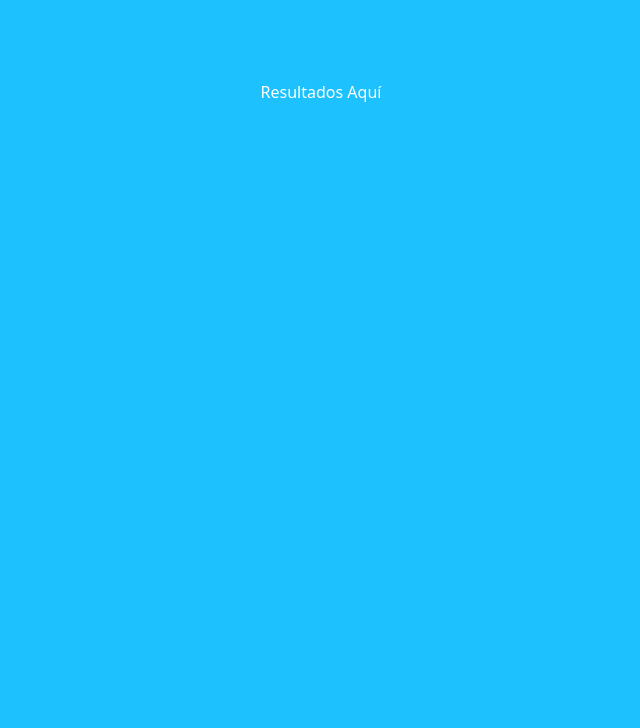
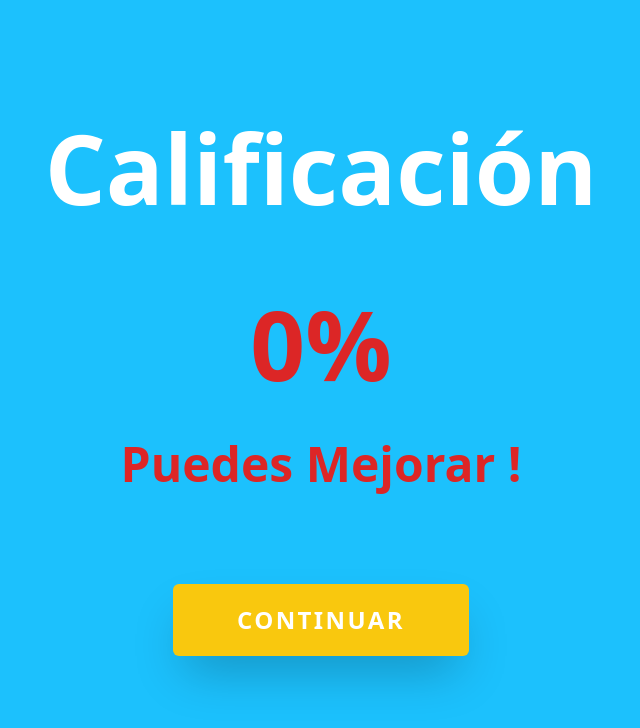
Before and after one commit to DanyRivera/aprender_tablas_react, a React (Vite) app: page /resultados#no-back-button in a window 1280 px wide. Shown: the top 728 px of the page, without its empty margins (319-959 px from the left). Built offline with nearby package versions, Linux system fonts and the light colour scheme.

Commit message:
Version 1.0

```diff
--- a/src/App.jsx
+++ b/src/App.jsx
@@ -1,9 +1,12 @@
 import { BrowserRouter as Router, Route, Routes} from 'react-router-dom';
+import { useState } from 'react/cjs/react.development';
 import Home from './components/Home';
 import Learn from './components/Learn';
-import Resultados from './components/Resultados';
+import Results from './components/Results';
 
 function App() {
+
+  const [puntos, setPuntos] = useState([]);
 
   return (
 
@@ -11,8 +14,8 @@ function App() {
 
       <Routes>
         <Route path="/" element={<Home />}/>
-        <Route path="/learn/:tabla" element={<Learn />}/>
-        <Route path="/resultados" element={<Resultados />}/>
+        <Route path="/learn/:tabla" element={<Learn setPuntos={setPuntos} puntos={puntos} />}/>
+        <Route path="/resultados" element={<Results setPuntos={setPuntos} puntos={puntos}/>}/>
         <Route path="*" element={<Home />}/>
       </Routes>
 
--- a/src/components/Learn.jsx
+++ b/src/components/Learn.jsx
@@ -1,8 +1,9 @@
 import { useState, useEffect } from "react";
 import { useParams, useNavigate } from "react-router-dom";
 import { random } from "../helpers";
+import Options from "./Options";
 
-const Learn = () => {
+const Learn = ({ puntos, setPuntos }) => {
 
     const { tabla } = useParams();
     const navigate = useNavigate();
@@ -14,11 +15,20 @@ const Learn = () => {
     const [numeroSeleccionado, setNumeroSeleccionado] = useState(0);
     const [resultadoCorrecto, setResultadoCorrecto] = useState(null);
 
+    //Options
+    const [varianteResultado, setVarianteResultado] = useState(random(1, 5));
+
     useEffect(() => {
 
+        //"Proteger" la ruta
+        if (tabla > 10 || isNaN(tabla)) {
+            navigate('/');
+            return;
+        }
+
+        //Redireccionar una vez terminado
         if (numerosRandom.length === 10) {
 
-            //Redireccionar
             navigate('/resultados');
 
         } else {
@@ -32,17 +42,24 @@ const Learn = () => {
 
             } else {
 
-                //Buscar otro numero
-                for (let i = 0; i <= numerosRandom.length; i++) {
-                    setNumeroRandom(random(1, 10));
+                setNumeroRandom(random(1, 10));
 
-                    if (!numerosRandom.includes(numeroRandom)) {
-                        setNumerosRandom([...numerosRandom, numeroRandom]);
-                    }
-                }
+                // const busqueda = setInterval(() => {
+
+                //     setNumeroRandom(random(1, 10));
+
+                // }, 2000);
+
+                // if (busqueda > 1000) {
+                //     clearInterval(busqueda);
+                // }
+
+                // console.log(busqueda);
+
             }
 
         }
+
 
     }, [numeroRandom])
 
@@ -50,6 +67,7 @@ const Learn = () => {
 
         //Una vez que carga
         if (resultado === 0 || numeroSeleccionado === 0) {
+
             //Saber el resultado
             setResultado(tabla * numeroAmultiplicar);
             return;
@@ -58,14 +76,23 @@ const Learn = () => {
         //Verificar el resultado y poner si esta bien o no en el state
         if (resultado === numeroSeleccionado) {
             setResultadoCorrecto(true);
+
+            if (puntos.length < numerosRandom.length) {
+                setPuntos([...puntos, 1]);
+            }
+
         } else {
             setResultadoCorrecto(false);
         }
 
+        setNumeroSeleccionado(0);
+
         setTimeout(() => {
+            setVarianteResultado(random(1, 5));
             setNumeroRandom(random(1, 10));
             setResultadoCorrecto(null);
-        }, 1000);
+        }, 750);
+
 
     }, [resultado, numeroSeleccionado])
 
@@ -81,47 +108,13 @@ const Learn = () => {
             </div>
 
             <ul className="text-center md:flex justify-between mx-auto mt-20 md:mt-28  w-1/3">
-                <li>
-                    <button
-                        className={`px-10 mt-10 py-3 border-none outline-none bg-primary text-black text-2xl rounded-md tracking-widest transition-all ease-out duration-300 hover:cursor-pointer hover:bg-yellow-500  ${resultadoCorrecto && 'focus:bg-good focus:text-white focus:scale-125 focus:font-bold'} ${resultadoCorrecto == false && 'focus:bg-wrong focus:text-white focus:scale-125 focus:font-bold'}`}
 
-                        onClick={e => {
-                            setNumeroSeleccionado(Number(e.target.value));
-                        }}
-
-                        value={resultado}
-                    >
-                        {resultado}
-                    </button>
-                </li>
-
-                <li>
-                    <button
-                        className={`px-10 mt-10 py-3 border-none outline-none bg-primary text-black text-2xl rounded-md tracking-widest transition-all ease-out duration-300 hover:cursor-pointer hover:bg-yellow-500  ${resultadoCorrecto && 'focus:bg-good focus:text-white focus:scale-125 focus:font-bold'} ${resultadoCorrecto == false && 'focus:bg-wrong focus:text-white focus:scale-125 focus:font-bold'}`}
-
-                        onClick={e => {
-                            setNumeroSeleccionado(Number(e.target.value));
-                        }}
-
-                        value={resultado + 3}
-                    >
-                        {resultado + 3}
-                    </button>
-                </li>
-
-                <li>
-                    <button
-                        className={`px-10 mt-10 py-3 border-none outline-none bg-primary text-black text-2xl rounded-md tracking-widest transition-all ease-out duration-300 hover:cursor-pointer hover:bg-yellow-500  ${resultadoCorrecto && 'focus:bg-good focus:text-white focus:scale-125 focus:font-bold'} ${resultadoCorrecto == false && 'focus:bg-wrong focus:text-white focus:scale-125 focus:font-bold'}`}
-
-                        onClick={e => {
-                            setNumeroSeleccionado(Number(e.target.value));
-                        }}
-
-                        value={resultado - 3}
-                    >
-                        {resultado - 3}
-                    </button>
-                </li>
+                <Options
+                    resultado={resultado}
+                    resultadoCorrecto={resultadoCorrecto}
+                    varianteResultado={varianteResultado}
+                    setNumeroSeleccionado={setNumeroSeleccionado}
+                />
 
             </ul>
 
--- /dev/null
+++ b/src/components/Options.jsx
@@ -0,0 +1,57 @@
+
+const Options = ({
+    resultado,
+    varianteResultado,
+    resultadoCorrecto,
+    setNumeroSeleccionado
+}) => {
+
+    return (
+        <>
+            <li>
+                <button
+                    className={`px-10 mt-10 py-3 border-none outline-none bg-primary text-black text-2xl rounded-md tracking-widest transition-all ease-out duration-300 hover:cursor-pointer hover:bg-yellow-500  ${resultadoCorrecto && 'focus:bg-good focus:text-white focus:scale-125 focus:font-bold'} ${resultadoCorrecto == false && 'focus:bg-wrong focus:text-white focus:scale-125 focus:font-bold'}`}
+
+                    onClick={e => {
+                        setNumeroSeleccionado(Number(e.target.value));
+                    }}
+
+                    value={varianteResultado < 3 ? resultado : resultado + varianteResultado}
+                >
+                    {varianteResultado < 3 ? resultado : resultado + varianteResultado}
+                </button>
+            </li>
+            <li>
+                <button
+                    className={`px-10 mt-10 py-3 border-none outline-none bg-primary text-black text-2xl rounded-md tracking-widest transition-all ease-out duration-300 hover:cursor-pointer hover:bg-yellow-500  ${resultadoCorrecto && 'focus:bg-good focus:text-white focus:scale-125 focus:font-bold'} ${resultadoCorrecto == false && 'focus:bg-wrong focus:text-white focus:scale-125 focus:font-bold'}`}
+
+                    onClick={e => {
+                        setNumeroSeleccionado(Number(e.target.value));
+                    }}
+
+                    value={varianteResultado == 3 ? resultado : resultado - varianteResultado + 3}
+                >
+                    {varianteResultado == 3 ? resultado : resultado - varianteResultado + 3}
+                </button>
+            </li>
+            <li>
+                <button
+                    className={`px-10 mt-10 py-3 border-none outline-none bg-primary text-black text-2xl rounded-md tracking-widest transition-all ease-out duration-300 hover:cursor-pointer hover:bg-yellow-500  ${resultadoCorrecto && 'focus:bg-good focus:text-white focus:scale-125 focus:font-bold'} ${resultadoCorrecto == false && 'focus:bg-wrong focus:text-white focus:scale-125 focus:font-bold'}`}
+
+                    onClick={e => {
+                        setNumeroSeleccionado(Number(e.target.value));
+                    }}
+
+                    value={varianteResultado > 3 ? resultado : resultado - varianteResultado}
+                >
+                    {varianteResultado > 3 ? resultado : resultado - varianteResultado}
+                </button>
+            </li>
+        </>
+
+
+
+    )
+}
+
+export default Options
--- a/src/components/Resultados.jsx
+++ /dev/null
@@ -1,14 +0,0 @@
-
-const Resultados = () => {
-    return (
-
-        <div className="bg-secondary pt-16 text-center md:pt-20 overflow-y-scroll overflow-x-hidden h-screen">
-            <h1 className="text-white">
-                Resultados Aquí
-            </h1>
-        </div>
-
-    )
-}
-
-export default Resultados
--- /dev/null
+++ b/src/components/Results.jsx
@@ -0,0 +1,70 @@
+import { useEffect, useState } from "react";
+import { Link, useNavigate } from "react-router-dom";
+import { obtenerPorcentaje } from "../helpers";
+
+const Results = ({ puntos, setPuntos }) => {
+
+    const navigate = useNavigate();
+
+    const [calificacion, setCalificacion] = useState(0);
+
+    useEffect(() => {
+
+        //"Proteger" la ruta
+        // if (puntos == 0) {
+        //     navigate('/');
+        //     return;
+        // }
+
+        //Deshabilitar el btn back en el Navegador
+        window.location.hash = "no-back-button";
+        window.location.hash = "Again-No-back-button";
+        window.onhashchange = function () { window.location.hash = "no-back-button"; }
+
+        //Logica de sumar todos los puntos y sacar el porcentaje
+        const sumaPuntos = puntos.reduce((total, punto) => punto + total, 0);
+        setCalificacion(obtenerPorcentaje(sumaPuntos, 10, 0));
+
+        setPuntos([]);
+    }, [])
+
+    return (
+
+        <div className="bg-secondary pt-40 md:pt-16 text-center lg:pt-20 overflow-y-scroll overflow-x-hidden h-screen">
+            <div className="mt-10">
+                <h2 className="text-5xl md:text-8xl text-white font-bold">Calificación</h2>
+                <div className="text-center">
+                    <p
+                        className={`text-7xl md:text-8xl mt-14 md:mt-20 font-bold ${calificacion > 60 ? 'text-[#89fc00]' : 'text-wrong'}`}
+
+                    >{calificacion}%</p>
+
+                    {calificacion > 60 ? (
+
+                        <p className="mt-12 text-4xl md:text-5xl font-bold text-[#89fc00]" >Bien Hecho !</p>
+
+                    ) : (
+
+                        <p className="mt-12 text-4xl md:text-5xl font-bold text-wrong" >Puedes Mejorar !</p>
+
+                    )}
+                </div>
+
+                <div>
+                    <Link
+                        to="/"
+                    >
+                        <button
+                            className="px-14 md:px-16 py-4 md:py-5 mt-16 md:mt-24 border-none outline-none bg-primary text-white text-lg md:text-2xl rounded-md tracking-widest transition-all ease-out duration-300 hover:cursor-pointer hover:bg-yellow-500 uppercase font-bold shadow-2xl"
+                        >
+                            Continuar
+                        </button>
+                    </Link>
+                </div>
+            </div>
+        </div>
+
+    )
+}
+
+export default Results;
--- a/src/helpers/index.js
+++ b/src/helpers/index.js
@@ -17,6 +17,10 @@ export const formatearFecha = fecha => {
     return fechaNueva.toLocaleDateString('es-ES', opciones);
 }
 
-export const random = (min,max) => {
+export const random = (min, max) => {
     return Math.floor((Math.random() * (max - min + 1)) + min);
 }
+
+export const obtenerPorcentaje = (porcentajeAsacar, total, fixed) => {
+    return Number(((porcentajeAsacar * 100) / total).toFixed(fixed));
+}
```
